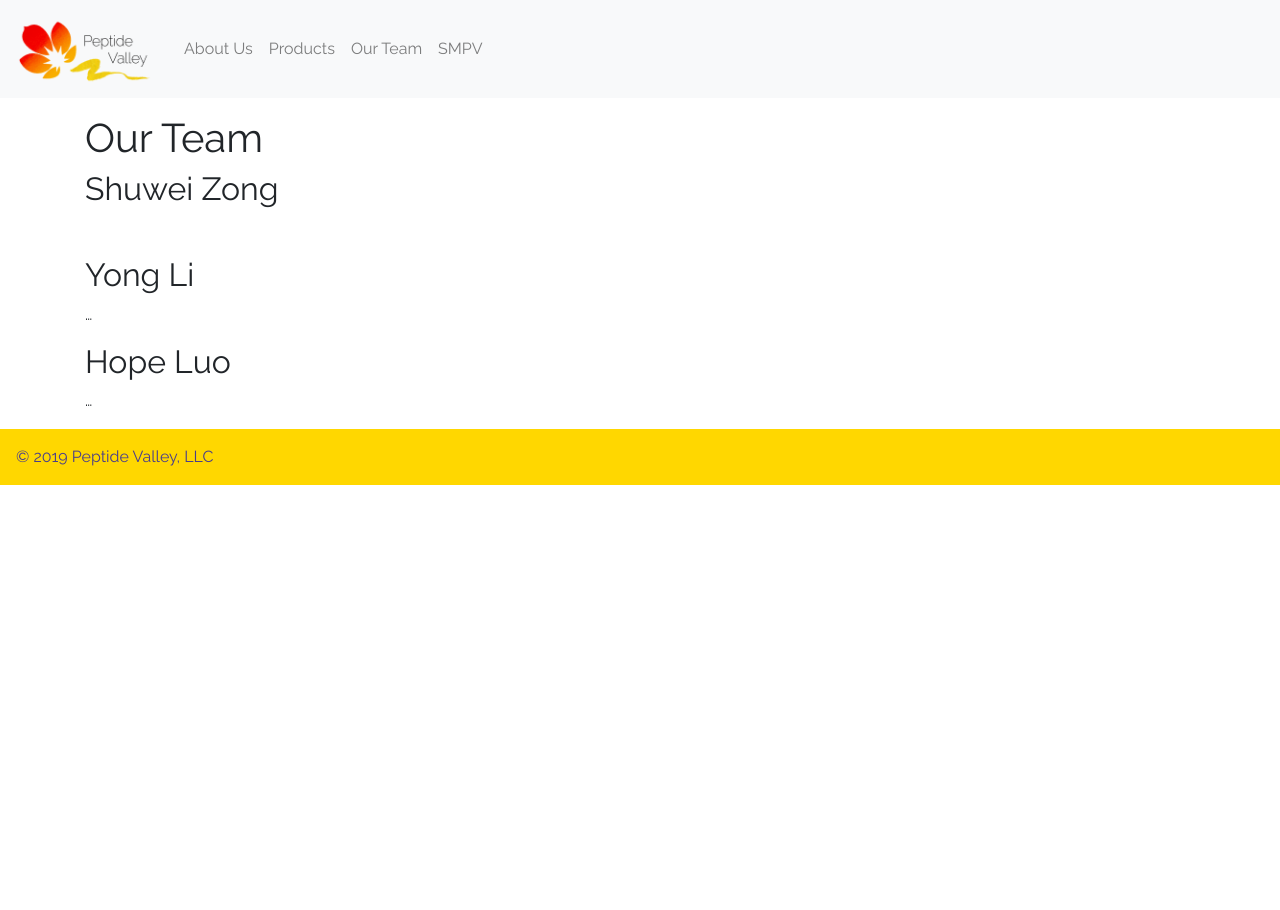
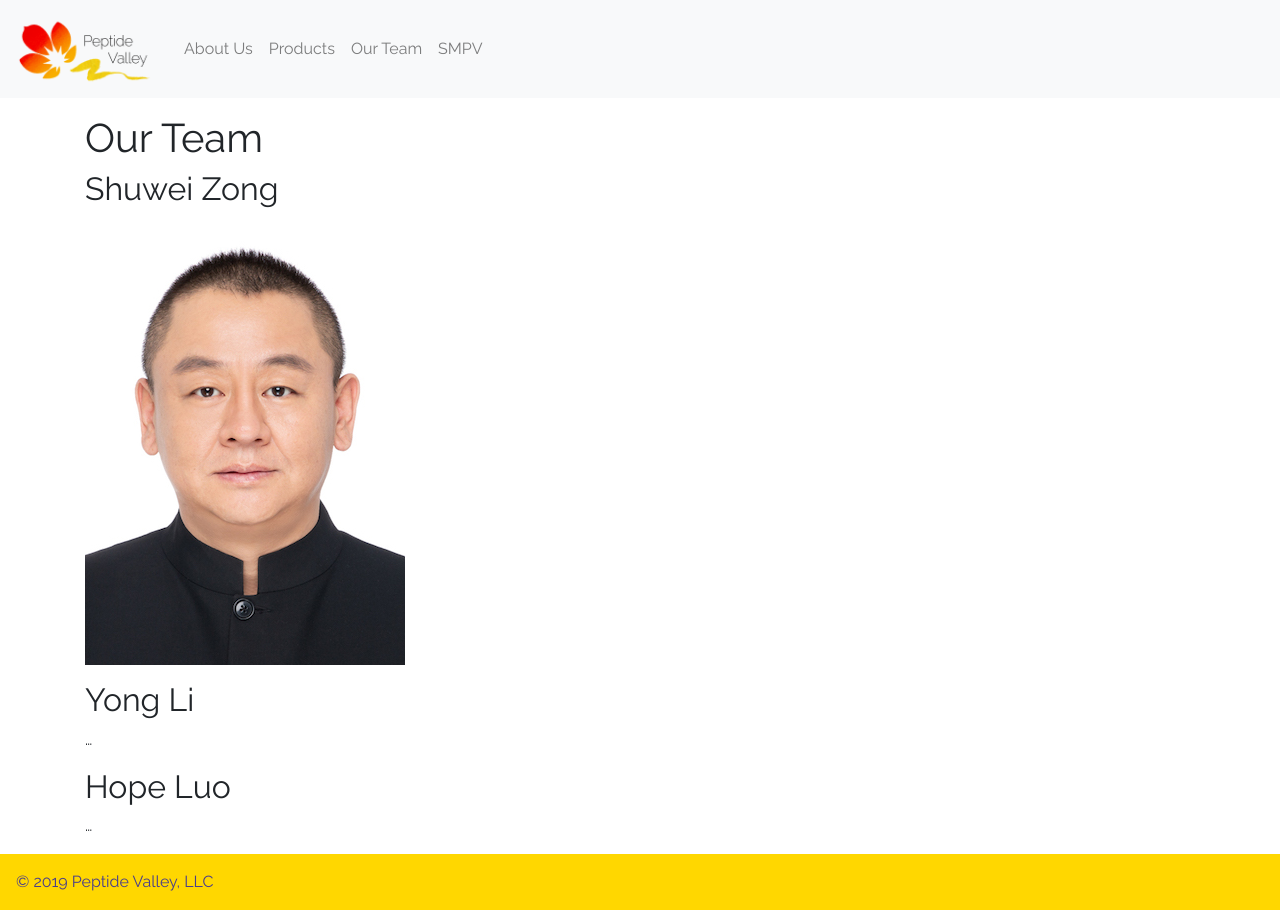
Before and after one commit to peptide-valley/peptide-valley.github.io, a Jekyll site: the page built from team/index.md, in a window 1280 px wide. Built offline with Jekyll 4.4.1, drawn with Linux system fonts in a browser that asks for light colours.

Commit message:
update team with images/zong.jpg

```diff
--- a/team/index.md
+++ b/team/index.md
@@ -6,7 +6,7 @@ title: Our Team
 
 ## Shuwei Zong
 
-![](images/zong.jpg)
+![](/images/zong.jpg)
 
 
 ## Yong Li
```
